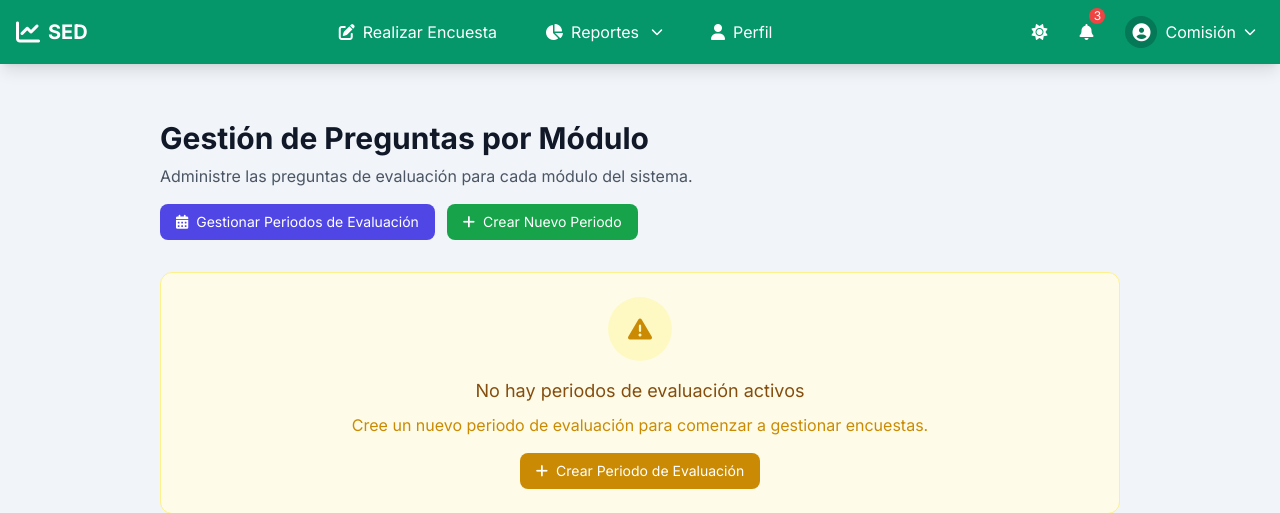
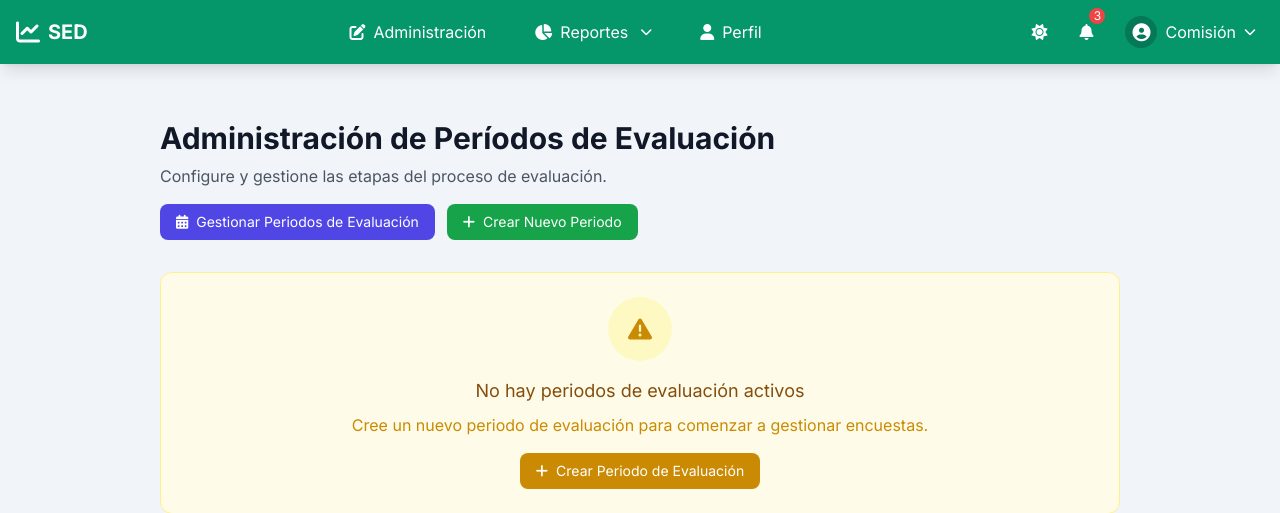
Before and after one commit to paultb3/sistema-evaluacion, a Django app: template apps/comision/templates/realizar_encuesta.html in a window 1280 px wide. Shown: the top 513 px of the page. Run offline with Django 5.2, Linux system fonts and the light colour scheme; the template is opened without the code that fills it, so the values that code supplies are empty; some libraries are stand-ins or nearby versions.

Commit message:
Agrega correciones al nombrar elemntos de cada modulo

```diff
--- a/apps/alumnos/templates/evaluar_docente.html
+++ b/apps/alumnos/templates/evaluar_docente.html
@@ -219,7 +219,7 @@ SISTEMA DE EVALUACION A DOCENTE{% endblock title %}
             ></path>
           </svg>
         </div>
-        Selección de Curso y Docente
+         Cursos y Docentes
       </h3>
 
       {% if cursos_disponibles %}      <div class="grid md:grid-cols-2 gap-6">
@@ -305,7 +305,7 @@ SISTEMA DE EVALUACION A DOCENTE{% endblock title %}
           </div>
           {{ modulo.nombre }}
         </h3>
-        <p class="text-blue-100 text-sm ml-12 mt-1">Selecciona una calificación para cada pregunta</p>
+        <p class="text-blue-100 text-sm ml-12 mt-1">Selecciona una calificación para cada parametro</p>
       </div>
 
       <div class="p-6 space-y-6">
--- a/apps/alumnos/templates/explorar.html
+++ b/apps/alumnos/templates/explorar.html
@@ -4,7 +4,7 @@ DE EVALUACION DE DOCENTE {% endblock title %} {% block content %}
 <div class="max-w-7xl mx-auto py-6 px-4 sm:px-6 lg:px-8">
   <!-- Encabezado y buscador -->
   <div class="mb-8">
-    <h1 class="text-2xl font-bold text-gray-800 mb-4">Explorar Docentes</h1>
+    <h1 class="text-2xl font-bold text-gray-900 mb-4">Echale un ojo a tu profe 😉 </h1>
     <form method="get" class="flex w-full max-w-2xl">
       <input
         type="text"
--- a/apps/comision/forms.py
+++ b/apps/comision/forms.py
@@ -15,7 +15,7 @@ class PreguntaModuloForm(forms.ModelForm):
             ),
         }
         labels = {
-            "pregunta": "Texto de la Pregunta",
+            "pregunta": "",
         }
 
 
--- a/apps/comision/templates/base/comision.html
+++ b/apps/comision/templates/base/comision.html
@@ -152,7 +152,7 @@
               class="nav-link flex items-center gap-2"
             >
               <i class="fas fa-pen-to-square"></i>
-              <span>Realizar Encuesta</span>
+              <span>Administración</span>
             </a>
 
             <!-- Dropdown Reportes -->
@@ -175,13 +175,13 @@
                   href="{% url 'comision:reporte_docente' usuario_id=usuario_id %}"
                   class="block px-4 py-2 text-gray-800 dark:text-gray-200 hover:bg-gray-100 dark:hover:bg-gray-700"
                 >
-                  Por Docente
+                  Docentes
                 </a>
                 <a
                   href="{% url 'comision:reporte_curso' usuario_id=usuario_id %}"
                   class="block px-4 py-2 text-gray-800 dark:text-gray-200 hover:bg-gray-100 dark:hover:bg-gray-700"
                 >
-                  Por Curso
+                  Cursos
                 </a>
               </div>
             </div>
@@ -376,13 +376,6 @@
       {% endif %} {% block content %}{% endblock %}
     </main>
 
-    <!-- Loader -->
-    <div id="loaderOverlay" class="loader-overlay">
-      <div class="loader-content">
-        <div class="loader"></div>
-        <div class="loader-text">Cargando...</div>
-      </div>
-    </div>
 
     <script>
       // Variables
--- a/apps/comision/templates/encuestas_comision/gestionar_periodos.html
+++ b/apps/comision/templates/encuestas_comision/gestionar_periodos.html
@@ -1,4 +1,5 @@
-{% extends 'base/comision.html' %} {% block title %} Comisión | Gestionar
+{% extends 'base/comision.html' %} {% block title %} Comisión |
+onar
 Periodos {% endblock title %} {% block content %}
 <div class="max-w-5xl mx-auto px-4 sm:px-6 lg:px-8 py-8">
   <div class="mb-8 flex justify-between items-center">
--- a/apps/comision/templates/realizar_encuesta.html
+++ b/apps/comision/templates/realizar_encuesta.html
@@ -3,10 +3,10 @@ Encuesta {% endblock title %} {% block content %}
 <div class="max-w-5xl mx-auto px-4 sm:px-6 lg:px-8 py-8">
   <div class="mb-8">
     <h1 class="text-3xl font-bold text-gray-900 dark:text-white mb-2">
-      Gestión de Preguntas por Módulo
+      Administración de Períodos de Evaluación
     </h1>
     <p class="text-gray-600 dark:text-gray-400">
-      Administre las preguntas de evaluación para cada módulo del sistema.
+      Configure y gestione las etapas del proceso de evaluación.
     </p>
 
     <!-- Botón para crear nuevo periodo o gestionar periodos existentes -->
--- a/apps/comision/views.py
+++ b/apps/comision/views.py
@@ -344,6 +344,7 @@ def eliminar_pregunta(request, id_pregunta, usuario_id):
 
 
 def agregar_pregunta(request, id_modulo, usuario_id):
+
     comision = get_object_or_404(Comision, usuario__id=usuario_id)
     modulo = get_object_or_404(ModuloPreguntas, id_modulo=id_modulo)
 
--- a/apps/core/templates/login.html
+++ b/apps/core/templates/login.html
@@ -124,11 +124,6 @@
       </div>
     </div>
 
-    <!-- Overlay del Loader -->
-    <div id="loaderOverlay" class="loader-overlay">
-      <div class="loader"></div>
-    </div>
-
     <style>
       .animate-fade-in {
         animation: fadeIn 0.6s ease-in-out both;
--- a/apps/docentes/templates/ver_evaluacion.html
+++ b/apps/docentes/templates/ver_evaluacion.html
@@ -14,7 +14,7 @@
   <!-- Resumen por módulos -->
   <div class="bg-white rounded-xl shadow-md overflow-hidden border border-gray-100">
     <div class="bg-gradient-to-r from-emerald-600 to-teal-700 py-4 px-6">
-      <h2 class="text-xl font-bold text-white">Resumen por Módulos</h2>
+      <h2 class="text-xl font-bold text-white">Resumen </h2>
     </div>
 
     <div class="p-6">
```
Also changed, not shown: apps/comision/templates/agregar_pregunta.html (+7 -6 lines), apps/comision/templates/editar_pregunta.html (+7 -6 lines), apps/core/templates/dashboard_main.html (+0 -8 lines).
